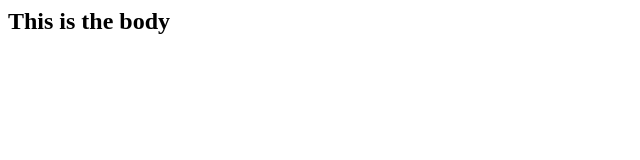
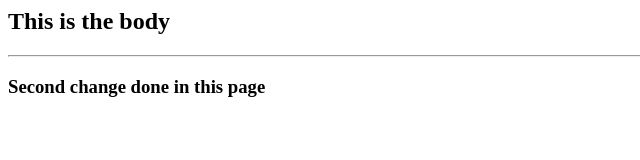
Before and after one commit to klebantobacho/test2, a plain HTML site: page index.html in a window 1280 px wide. Shown: the whole page, without its empty margins (0-640 px from the left). Drawn offline with Linux system fonts and the light colour scheme.

Commit message:
third commit

```diff
--- a/index.html
+++ b/index.html
@@ -6,5 +6,7 @@
     </head>
     <body>
         <h2>This is the body</h2>
+        <hr>
+        <h3>Second change done in this page</h3>
     </body>
 </html>
```
